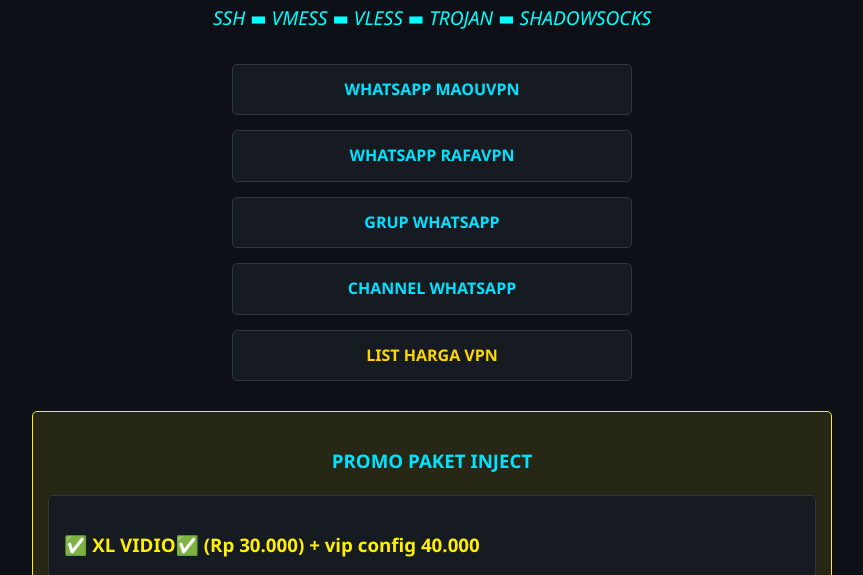
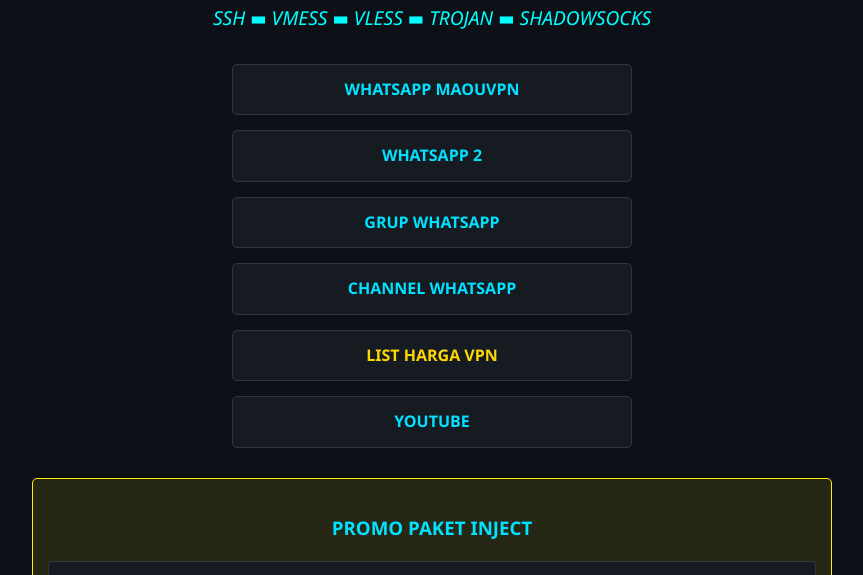
Before and after one commit to maourafa/listvpnmaourafa, a plain HTML site: page index.html in a window 1280 px wide. Shown: the part 148-723 px from the top of the page, without its empty margins (208-1071 px from the left). Drawn offline with Linux system fonts and the light colour scheme.

Commit message:
update index.html

```diff
--- a/index.html
+++ b/index.html
@@ -150,10 +150,11 @@
    <p class="subtitle">SSH ▬ VMESS ▬ VLESS ▬ TROJAN ▬ SHADOWSOCKS</p>
    <div class="button-container">
     <a href="https://wa.me/+6282278687542" class="btn">WHATSAPP MAOUVPN</a>
-    <a href="https://wa.me/+6285789987714" class="btn">WHATSAPP RAFAVPN</a>
+    <a href="https://wa.me/+6287895338730" class="btn">WHATSAPP 2</a>
     <a href="https://chat.whatsapp.com/CIMeGjTupQy2KuMXhxpY2w" class="btn">GRUP WHATSAPP</a>
     <a href="https://whatsapp.com/channel/0029VaiKMO3KrWR1A35DRN1O" class="btn">CHANNEL WHATSAPP</a>
     <a href="https://list.maourafavpn.my.id/list.html" class="btn1">LIST HARGA VPN</a>
+    <a href="https://youtube.com/@maourafa" class="btn">YOUTUBE</a>
    </div>
    <div class="notice">
     <h3 style="text-align: center; color: #00E2FF;">PROMO PAKET INJECT</h3>
```
